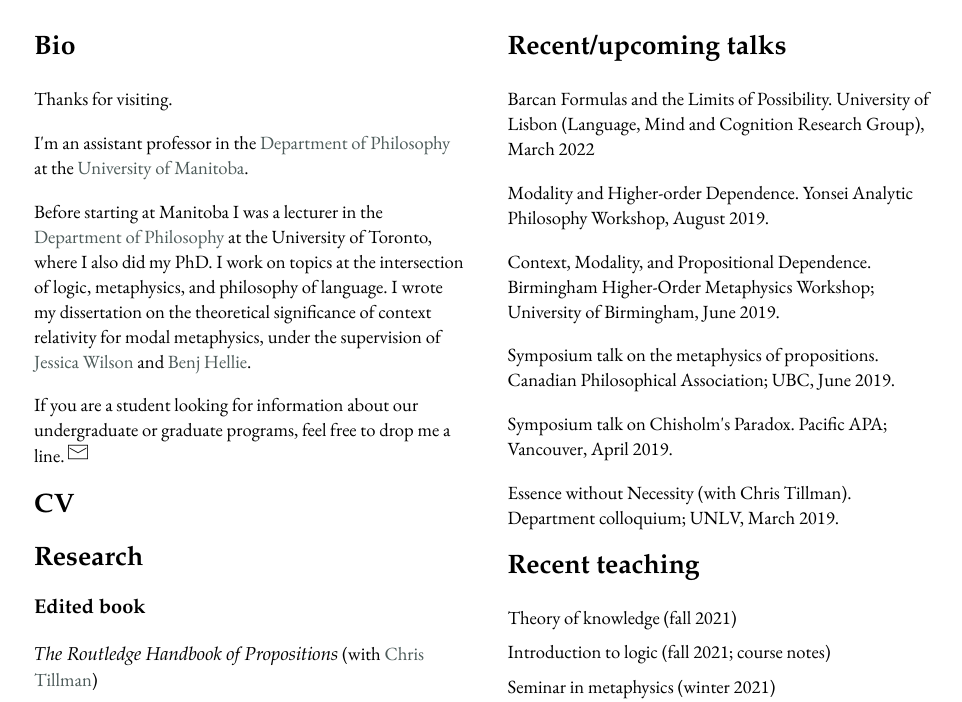
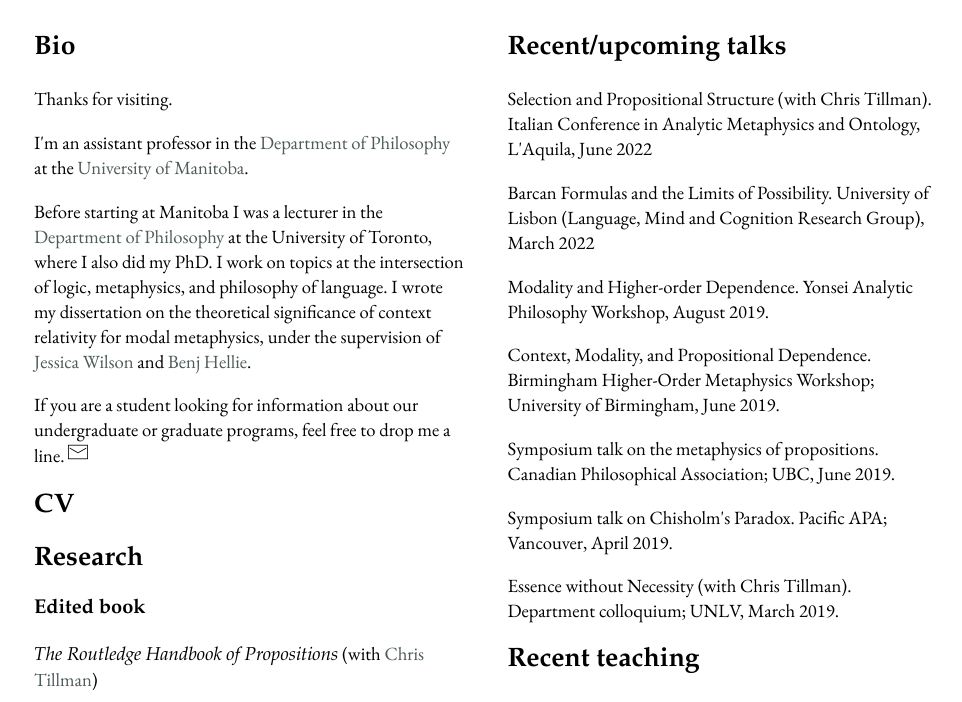
Before and after one commit to adam-r-m/adam-r-m.github.io, a plain HTML site: page index.html in a window 1280 px wide. Shown: the part 98-800 px from the top of the page, without its empty margins (4-966 px from the left). Drawn offline with Linux system fonts and the light colour scheme.

Commit message:
Update index.html

```diff
--- a/index.html
+++ b/index.html
@@ -394,6 +394,11 @@ MS; co-authored with Benj Hellie and Jessica Wilson)
 
 
 				<h2>Recent/upcoming talks</h2>
+
+		    Selection and Propositional Structure (with Chris Tillman). Italian Conference in Analytic Metaphysics and Ontology, L'Aquila, June 2022
+
+		     <p>
+
 		    Barcan Formulas and the Limits of Possibility. University of Lisbon (Language, Mind and Cognition Research Group), March 2022
 
 		    <p>
```
